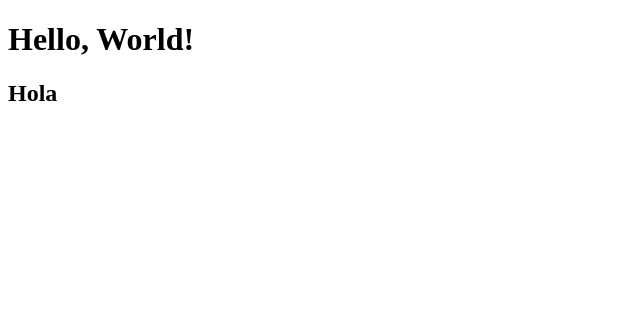
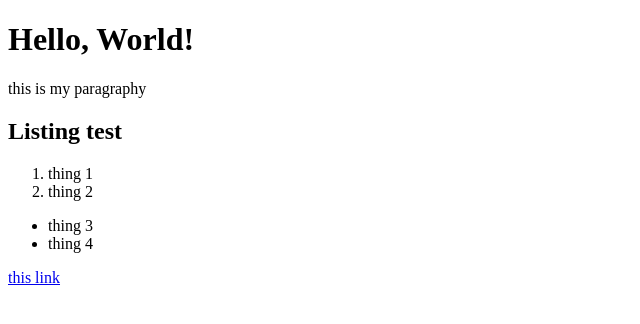
Before and after one commit to kevinjross89/mar-w1d1, a plain HTML site: page index.html in a window 1280 px wide. Shown: the whole page, without its empty margins (0-640 px from the left). Drawn offline with Linux system fonts and the light colour scheme.

Commit message:
page update

```diff
--- a/index.html
+++ b/index.html
@@ -5,6 +5,17 @@
     </head>
     <body>
         <h1>Hello, World!</h1>
-        <h2>Hola</h2>
+        <p>this is my paragraphy</p>
+
+        <h2>Listing test</h2>
+        <ol>
+            <li>thing 1</li>
+            <li>thing 2</li>
+        </ol>
+        <ul>
+            <li>thing 3</li>
+            <li>thing 4</li>
+        </ul>
+        <a href="http://google.com/">this link</a>
     </body>
 </html>
```
